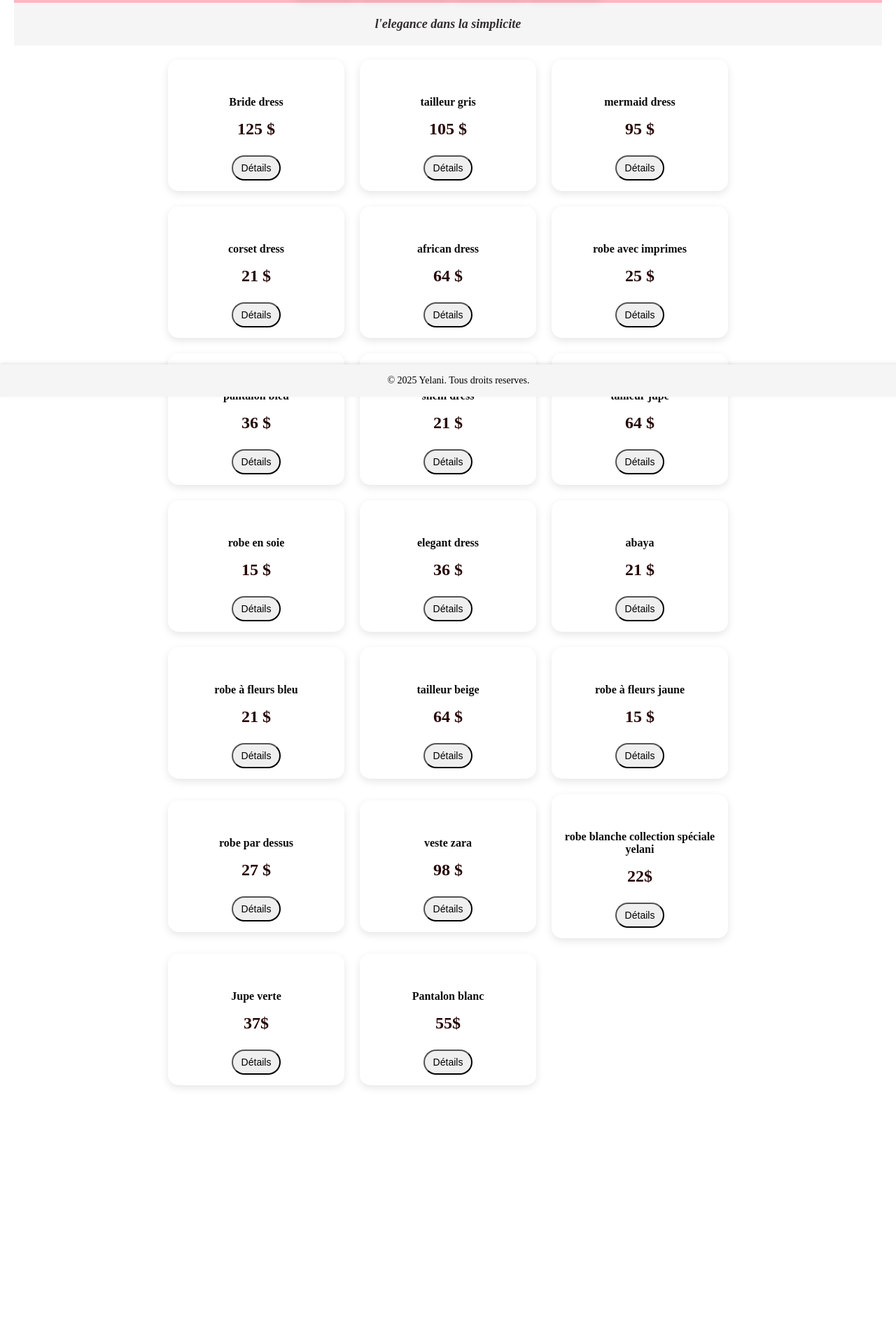
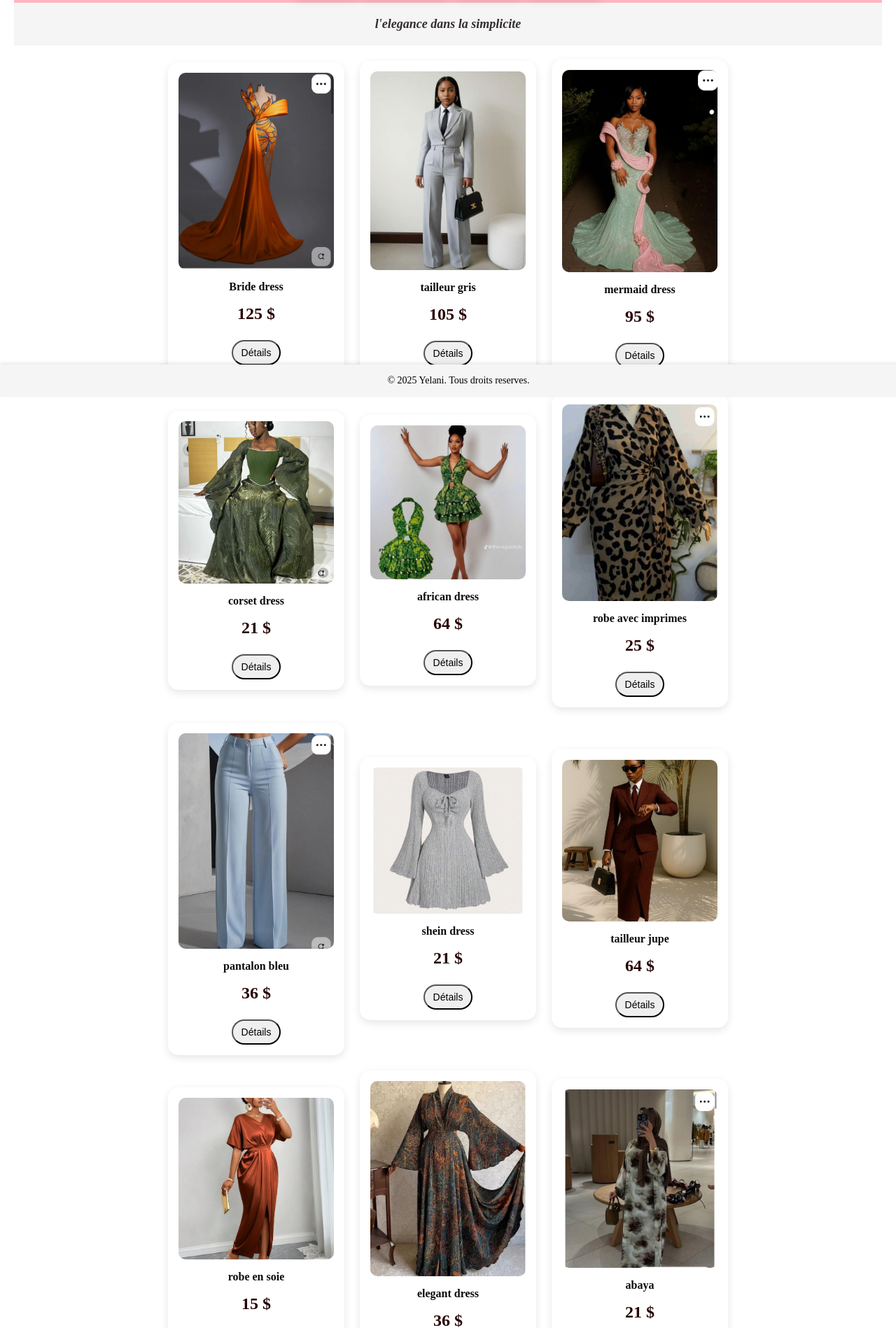
Before and after one commit to Yelani7/site-test, a plain HTML site: page categorie.html in a window 1280 px wide. Shown: the part 233-2131 px from the top of the page at 70% size. Before the commit the page ends 1874 px from the top, so only its background shows below. Drawn offline with Linux system fonts and the light colour scheme.

Commit message:
Update categorie.html

```diff
--- a/categorie.html
+++ b/categorie.html
@@ -24,121 +24,121 @@
 <section class="hero">l'elegance dans la simplicite</section>
 <section class="product-gallery">
     <div class="product-card" id="product1" data-price="125$" data-name="Bride dress" data-description="Tailles S/M">
-        <img src="img/img1.jpg" alt="" widht="200px" height="150px">
+        <img src="img1.jpg" alt="" widht="200px" height="150px">
         <h3>Bride dress</h3>
         <p class="price">125 $</p>
         <button class="add-to-cart">Détails</button>
     </div>
     <div class="product-card" id="product2" data-price="105$" data-name="tailleur gris">
-        <img src="img/img2.jpg" alt="" widht="200px" height="150px">
+        <img src="img2.jpg" alt="" widht="200px" height="150px">
         <h3>tailleur gris</h3>
         <p class="price">105 $</p>
         <button class="add-to-cart">Détails</button>
     </div>
     <div class="product-card" id="product3" data-price="95$" data-name="mermaid dress">
-        <img src="img/img3.jpg" alt="" widht="200px" height="150px">
+        <img src="img3.jpg" alt="" widht="200px" height="150px">
         <h3>mermaid dress</h3>
         <p class="price">95 $</p>
         <button class="add-to-cart">Détails</button>
     </div>
         <div class="product-card" id="product4" data-price="21$" data-name="corset dress">
-        <img src="img/img4.jpg" alt="" widht="200px" height="150px">
+        <img src="img4.jpg" alt="" widht="200px" height="150px">
         <h3>corset dress</h3>
         <p class="price">21 $</p>
         <button class="add-to-cart">Détails</button>
         </div>
         <div class="product-card" id="product5" data-price="64$" data-name="african dress">
-            <img src="img/img5.jpg" alt="" widht="200px" height="150px">
+            <img src="img5.jpg" alt="" widht="200px" height="150px">
             <h3>african dress</h3>
             <p class="price">64 $</p>
             <button class="add-to-cart">Détails</button>
         </div>
         <div class="product-card" id="product6" data-price="25$" data-name="robe avec imprimes">
-            <img src="img/img6.jpg" alt="" widht="200px" height="150px">
+            <img src="img6.jpg" alt="" widht="200px" height="150px">
             <h3>robe avec imprimes</h3>
             <p class="price">25 $</p>
             <button class="add-to-cart">Détails</button>
         </div>
         <div class="product-card" id="product7" data-price="36$" data-name="pantalon bleu">
-            <img src="img/img7.jpg" alt="" widht="200px" height="150px">
+            <img src="img7.jpg" alt="" widht="200px" height="150px">
             <h3>pantalon bleu</h3>
             <p class="price">36 $</p>
             <button class="add-to-cart">Détails</button>
         </div>
         <div class="product-card" id="product8" data-price="21$" data-name="shein dress">
-            <img src="img/img8.jpg" alt="" widht="200px" height="150px">
+            <img src="img8.jpg" alt="" widht="200px" height="150px">
             <h3>shein dress</h3>
             <p class="price">21 $</p>
             <button class="add-to-cart">Détails</button>
             </div>
             <div class="product-card" id="product9" data-price="64$" data-name="tailleur jupe">
-                <img src="img/img9.jpg" alt="" widht="200px" height="150px">
+                <img src="img9.jpg" alt="" widht="200px" height="150px">
                 <h3>tailleur jupe</h3>
                 <p class="price">64 $</p>
                 <button class="add-to-cart">Détails</button>
             </div>
             <div class="product-card" id="product10" data-price="15$" data-name="robe en soie">
-                <img src="img/img10.jpg" alt="" widht="200px" height="150px">
+                <img src="img10.jpg" alt="" widht="200px" height="150px">
                 <h3>robe en soie</h3>
                 <p class="price">15 $</p>
                 <button class="add-to-cart">Détails</button>
             </div>
             <div class="product-card" id="product11" data-price="36$" data-name="elegant dress">
-                <img src="img/img11.jpg" alt="" widht="200px" height="150px">
+                <img src="img11.jpg" alt="" widht="200px" height="150px">
                 <h3>elegant dress</h3>
                 <p class="price">36 $</p>
                 <button class="add-to-cart">Détails</button>
             </div>
             <div class="product-card" id="product12" data-price="21$" data-name="abaya">
-                <img src="img/img12.jpg" alt="" widht="200px" height="150px">
+                <img src="img12.jpg" alt="" widht="200px" height="150px">
                 <h3>abaya</h3>
                 <p class="price">21 $</p>
                 <button class="add-to-cart">Détails</button>
                 </div>
                 <div class="product-card" id="product13" data-price="21$" data-name="robe à fleurs bleu">
-                    <img src="img/img13.jpg" alt="" widht="200px" height="150px">
+                    <img src="img13.jpg" alt="" widht="200px" height="150px">
                     <h3>robe à fleurs bleu</h3>
                     <p class="price">21 $</p>
                     <button class="add-to-cart">Détails</button>
                     </div>
                     <div class="product-card" id="product14" data-price="64$" data-name="tailleur beige">
-                        <img src="img/img14.jpg" alt="" widht="200px" height="150px">
+                        <img src="img14.jpg" alt="" widht="200px" height="150px">
                         <h3>tailleur beige</h3>
                         <p class="price">64 $</p>
                         <button class="add-to-cart">Détails</button>
                     </div>
                     <div class="product-card" id="product15" data-price="15$" data-name="robe à fleurs jaune">
-                        <img src="img/img15.jpg" alt="" widht="200px" height="150px">
+                        <img src="img15.jpg" alt="" widht="200px" height="150px">
                         <h3>robe à fleurs jaune</h3>
                         <p class="price">15 $</p>
                         <button class="add-to-cart">Détails</button>
                     </div>
                     <div class="product-card" id="product16" data-price="27$" data-name="robe par dessus">
-                        <img src="img/img16.jpg" alt="" widht="200px" height="150px">
+                        <img src="img16.jpg" alt="" widht="200px" height="150px">
                         <h3>robe par dessus</h3>
                         <p class="price">27 $</p>
                         <button class="add-to-cart">Détails</button>
                        </div>
                        <div class="product-card" id="product17" data-price="98$" data-name="veste zara">
-                        <img src="img/img17.jpeg" alt="" widht="200px" height="150px">
+                        <img src="img17.jpeg" alt="" widht="200px" height="150px">
                         <h3>veste zara</h3>
                         <p class="price">98 $</p>
                         <button class="add-to-cart">Détails</button>
                     </div>
                     <div class="product-card" id="product18" data-price="22$" data-name="robe blanche collection spéciale yelani">
-                        <img src="img/img18.jpeg" alt="" widht="200px" height="150px">
+                        <img src="img18.jpeg" alt="" widht="200px" height="150px">
                         <h3>robe blanche collection spéciale yelani</h3>
                         <p class="price">22$</p>
                         <button class="add-to-cart">Détails</button>
                     </div>
                     <div class="product-card" id="product19" data-price="37$" data-name="Jupe verte">
-                        <img src="img/img19.jpeg" alt="" widht="200px" height="150px">
+                        <img src="img19.jpeg" alt="" widht="200px" height="150px">
                         <h3>Jupe verte</h3>
                         <p class="price">37$</p>
                         <button class="add-to-cart">Détails</button>
                     </div>
                     <div class="product-card" id="product20" data-price="55$" data-name="Pantalon blanc">
-                        <img src="img/img20.jpeg" alt="" widht="200px" height="150px">
+                        <img src="img20.jpeg" alt="" widht="200px" height="150px">
                         <h3>Pantalon blanc</h3>
                         <p class="price">55$</p>
                         <button class="add-to-cart">Détails</button>
@@ -149,4 +149,5 @@
 </footer>
 <script src="script.js"></script>
 </body>
+
 </html>
```
